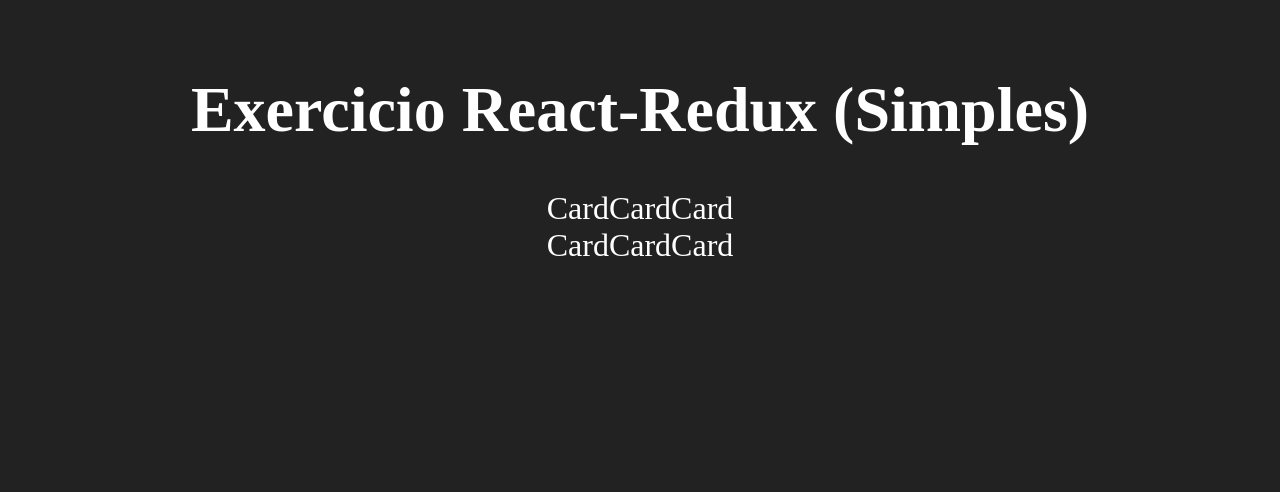
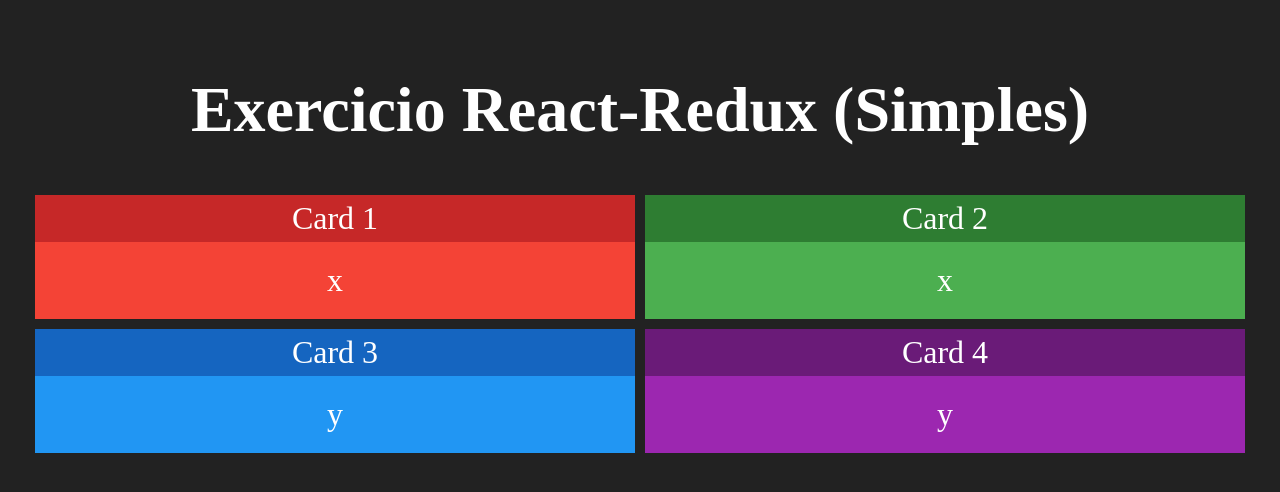
Before and after one commit to Pedro-imbriani-clear/simple-redux, a React (Create React App) app in the folder simple-redux/: page / in a window 1280 px wide. Shown: the top 492 px of the page. Built offline with nearby package versions, Linux system fonts and the light colour scheme.

Commit message:
card components

```diff
--- a/simple-redux/src/App.css
+++ b/simple-redux/src/App.css
@@ -1,7 +1,8 @@
 .App{
   display: flex;
   flex-direction: column;
-  align-items: center;
+  align-items: stretch;
+  text-align: center;
 
 }
 .hi{
--- a/simple-redux/src/App.js
+++ b/simple-redux/src/App.js
@@ -7,14 +7,12 @@
     <div className="App">
       <h1>Exercicio React-Redux (Simples)</h1>
       <div className='linha'>
-        <Card></Card>
-        <Card></Card>
-        <Card></Card>
+        <Card Title='Card 1' Red>x </Card>
+        <Card Title='Card 2' Green>x </Card>
       </div>
       <div className='linha'>
-        <Card></Card>
-        <Card></Card>
-        <Card></Card>
+        <Card Title='Card 3'Blue>y </Card>
+        <Card Title='Card 4'Purple>y </Card>
       </div>
     </div>
   );
--- a/simple-redux/src/componentes/Card.css
+++ b/simple-redux/src/componentes/Card.css
@@ -0,0 +1,30 @@
+.Card{
+    flex:1;
+   display: flex;
+   flex-direction: column;
+   margin: 5px;
+}
+.Card .Header {
+    display: flex;
+    justify-content: center;
+
+}
+.Card .Header .Title{
+    padding: 5px;
+    flex: 1;
+
+}
+.Card .Content{
+    padding: 20px;
+}
+.Card.Red .Header{ color:#fff; background-color: #c62828;}
+.Card.Red .Content{  background-color: #f44336;}
+
+.Card.Green .Header{ color:#fff; background-color: #2e7d32;}
+.Card.Green .Content{  background-color: #4caf50;}
+
+.Card.Blue .Header{ color:#fff; background-color: #1565c0;}
+.Card.Blue .Content{  background-color: #2196f3;}
+
+.Card.Purple .Header{ color:#fff; background-color: #6a1b78;}
+.Card.Purple .Content{  background-color: #9c27b0;}
--- a/simple-redux/src/componentes/Card.jsx
+++ b/simple-redux/src/componentes/Card.jsx
@@ -1,10 +1,24 @@
 import './Card.css'
 import React from 'react'
 
-export default props =>{
-    return(
-        <div>
-            Card
+function getColor(props){
+    if(props.Red) return 'Red'
+    if(props.Green) return 'Green'
+    if(props.Blue) return 'Blue'
+    if(props.Purple) return 'Purple'
+    return ''
+}
+
+export default props => {
+    return (
+        <div className={`Card ${getColor(props)}`}>
+            <div className="Header">
+                <span className="Title">{props.Title}</span>
+            </div>
+            <div className="Content">
+                {props.children}
+            </div>
+
         </div>
     )
 }
```
